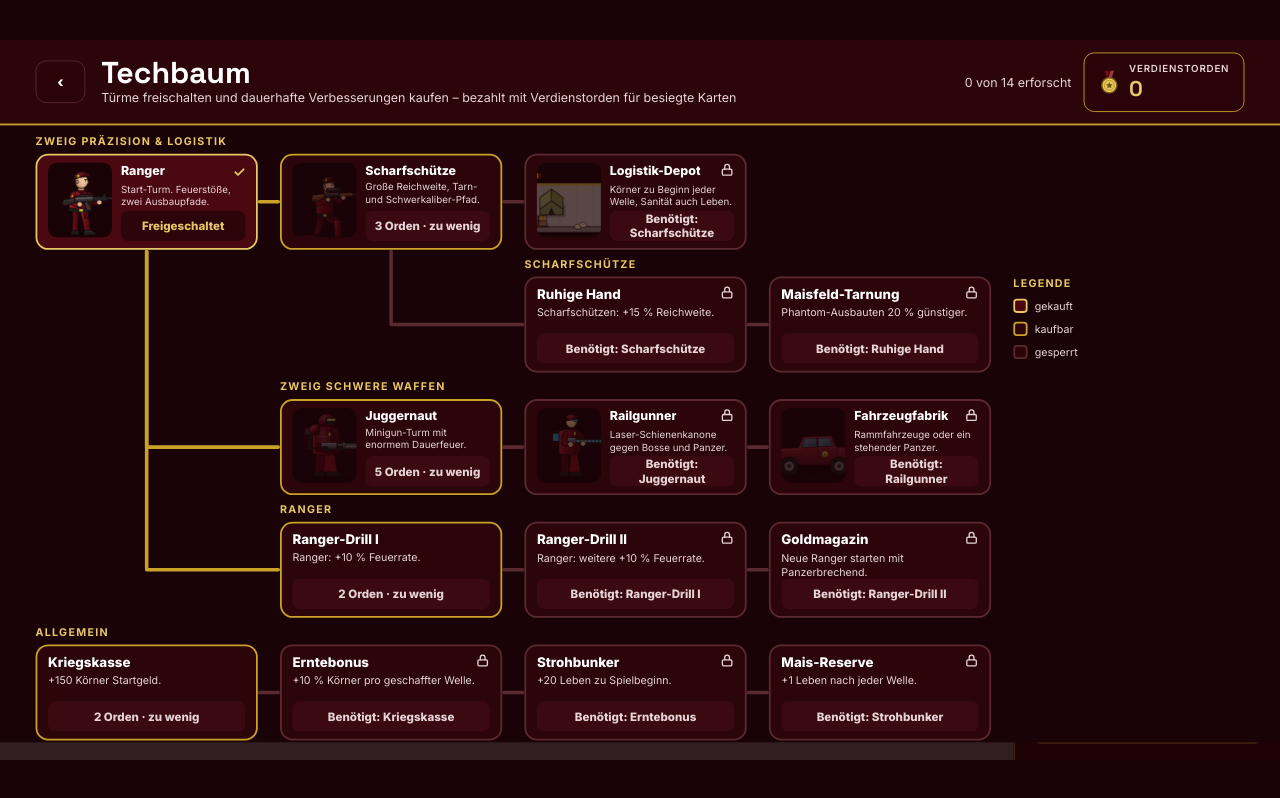
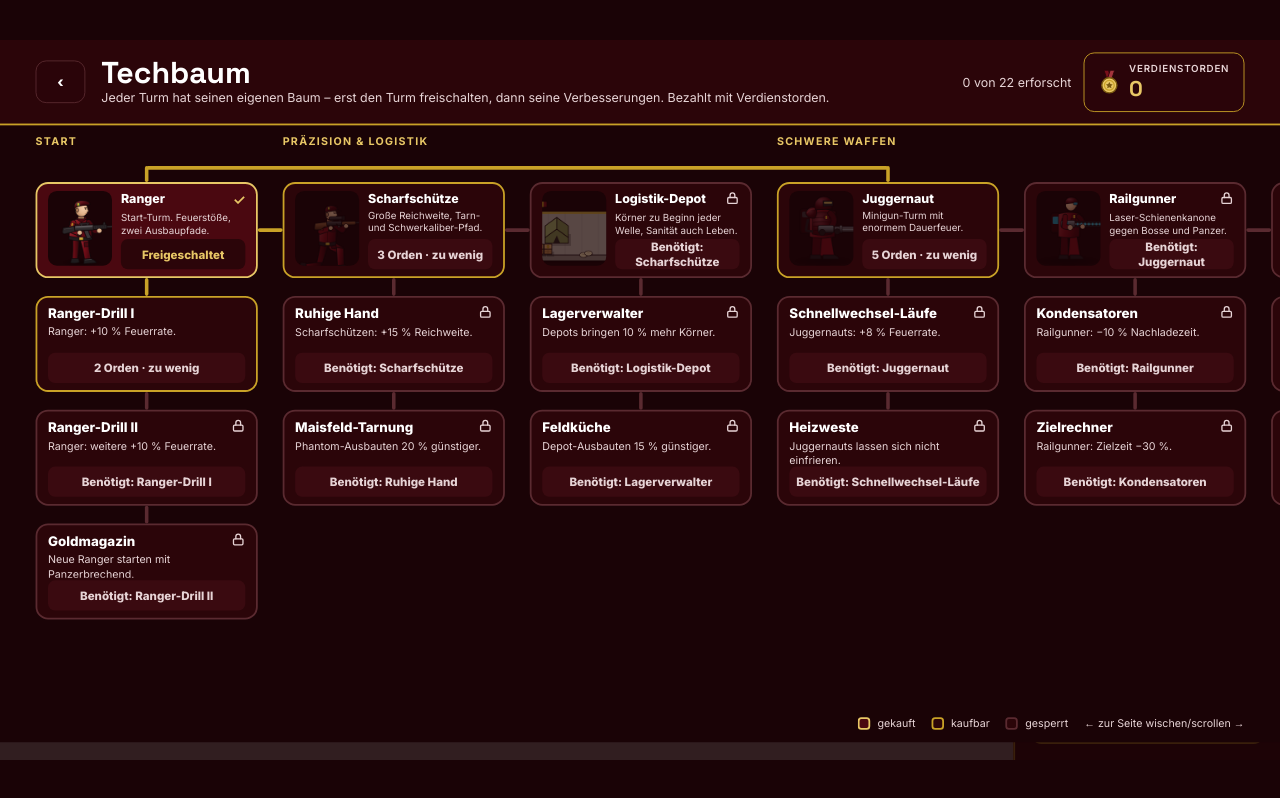
Before and after one commit to nikesieg4/MK-Militaer-Defense, a plain HTML site: page index.html in a window 1280 px wide. Both pictures are taken after a click on the button "Techbaum". Drawn offline with Linux system fonts and the light colour scheme.

Commit message:
Techbaum neu: jeder Turm mit eigenem Baum, Zweige, waagerecht scrollbar, neue Turm-Verbesserungen für Depot, Juggernaut, Railgunner und Fabrik
Co-Authored-By: Claude Opus 5.5 <noreply@anthropic.com>
Claude-Session: https://claude.ai/code/session_01H2UiKssafjRzK7unKsx8yK

```diff
--- a/index.html
+++ b/index.html
@@ -128,6 +128,6 @@ button{touch-action:manipulation}#feld{touch-action:none}
   <div id="toast" role="status" aria-live="polite" style="position:absolute;left:570px;top:96px;transform:translateX(-50%);display:none;z-index:5;background:#2B0509;border:2px solid #C9A227;border-radius:12px;padding:12px 20px;font-weight:800;font-size:17px;color:#E8C766;white-space:nowrap"></div>
   <div id="overlay"><div class="karte" id="overlayInhalt"></div></div>
 </div>
-<script src="spiel.js?v=2026-11-19-3"></script>
+<script src="spiel.js?v=2026-11-19-4"></script>
 </body>
 </html>
--- a/spiel.js
+++ b/spiel.js
@@ -1,7 +1,7 @@
 // Maiskolbistan Militär-Defense – Testkarte 1 (Westkolbistan)
 // Reines JavaScript, kein Bau-Schritt. Grafiken aus dem Maiskolbistan-Info-Repo (seiten/td-ranger-sprites).
 'use strict';
-const VERSION = '2026-11-19-3';   // bei jedem Update hochzählen (auch in index.html)
+const VERSION = '2026-11-19-4';   // bei jedem Update hochzählen (auch in index.html)
 
 (() => {
   const W = 1140, H = 810, MITTE = 570;
@@ -193,23 +193,35 @@ const VERSION = '2026-11-19-3';   // bei jedem Update hochzählen (auch in index
   };
 
   // Techbaum wie im Design: Spalte c, Zeile r; dauerhaft, bezahlt mit Verdienstorden (nur zwischen den Runden)
+  // Techbaum: jeder Turm hat einen eigenen Baum (Turm oben, darunter seine Verbesserungen).
+  // Türme stehen in Zweigen; der erste Turm eines Zweigs braucht den Ranger, die weiteren den Turm links daneben.
   const TECH = [
-    { id: 'ranger', n: 'Ranger', t: 'Start-Turm. Feuerstöße, zwei Ausbaupfade.', c: 0, r: 0, k: 0, bild: 'ranger' },
-    { id: 'sniper', n: 'Scharfschütze', t: 'Große Reichweite, Tarn- und Schwerkaliber-Pfad.', c: 1, r: 0, k: 3, req: 'ranger', bild: 'sniper' },
-    { id: 'depot', n: 'Logistik-Depot', t: 'Körner zu Beginn jeder Welle, Sanität auch Leben.', c: 2, r: 0, k: 3, req: 'sniper', bild: 'depot' },
-    { id: 'juggernaut', n: 'Juggernaut', t: 'Minigun-Turm mit enormem Dauerfeuer.', c: 1, r: 2, k: 5, req: 'ranger', bild: 'juggernaut' },
-    { id: 'railgun', n: 'Railgunner', t: 'Laser-Schienenkanone gegen Bosse und Panzer.', c: 2, r: 2, k: 6, req: 'juggernaut', bild: 'railgun' },
-    { id: 'fabrik', n: 'Fahrzeugfabrik', t: 'Rammfahrzeuge oder ein stehender Panzer.', c: 3, r: 2, k: 6, req: 'railgun', bild: 'fabrik' },
-    { id: 'ruhig', n: 'Ruhige Hand', t: 'Scharfschützen: +15 % Reichweite.', c: 2, r: 1, k: 2, req: 'sniper' },
-    { id: 'tarnung', n: 'Maisfeld-Tarnung', t: 'Phantom-Ausbauten 20 % günstiger.', c: 3, r: 1, k: 4, req: 'ruhig' },
-    { id: 'drill1', n: 'Ranger-Drill I', t: 'Ranger: +10 % Feuerrate.', c: 1, r: 3, k: 2, req: 'ranger' },
-    { id: 'drill2', n: 'Ranger-Drill II', t: 'Ranger: weitere +10 % Feuerrate.', c: 2, r: 3, k: 3, req: 'drill1' },
-    { id: 'goldmag', n: 'Goldmagazin', t: 'Neue Ranger starten mit Panzerbrechend.', c: 3, r: 3, k: 4, req: 'drill2' },
-    { id: 'kasse', n: 'Kriegskasse', t: '+150 Körner Startgeld.', c: 0, r: 4, k: 2 },
-    { id: 'ernte', n: 'Erntebonus', t: '+10 % Körner pro geschaffter Welle.', c: 1, r: 4, k: 3, req: 'kasse' },
-    { id: 'bunker', n: 'Strohbunker', t: '+20 Leben zu Spielbeginn.', c: 2, r: 4, k: 3, req: 'ernte' },
-    { id: 'reserve', n: 'Mais-Reserve', t: '+1 Leben nach jeder Welle.', c: 3, r: 4, k: 5, req: 'bunker' }
+    { id: 'ranger', n: 'Ranger', t: 'Start-Turm. Feuerstöße, zwei Ausbaupfade.', k: 0, bild: 'ranger', zweig: 'Start' },
+    { id: 'drill1', n: 'Ranger-Drill I', t: 'Ranger: +10 % Feuerrate.', k: 2, turm: 'ranger' },
+    { id: 'drill2', n: 'Ranger-Drill II', t: 'Ranger: weitere +10 % Feuerrate.', k: 3, turm: 'ranger' },
+    { id: 'goldmag', n: 'Goldmagazin', t: 'Neue Ranger starten mit Panzerbrechend.', k: 4, turm: 'ranger' },
+    { id: 'sniper', n: 'Scharfschütze', t: 'Große Reichweite, Tarn- und Schwerkaliber-Pfad.', k: 3, req: 'ranger', bild: 'sniper', zweig: 'Präzision & Logistik' },
+    { id: 'ruhig', n: 'Ruhige Hand', t: 'Scharfschützen: +15 % Reichweite.', k: 2, turm: 'sniper' },
+    { id: 'tarnung', n: 'Maisfeld-Tarnung', t: 'Phantom-Ausbauten 20 % günstiger.', k: 4, turm: 'sniper' },
+    { id: 'depot', n: 'Logistik-Depot', t: 'Körner zu Beginn jeder Welle, Sanität auch Leben.', k: 3, req: 'sniper', bild: 'depot', zweig: 'Präzision & Logistik' },
+    { id: 'depot1', n: 'Lagerverwalter', t: 'Depots bringen 10 % mehr Körner.', k: 3, turm: 'depot' },
+    { id: 'depot2', n: 'Feldküche', t: 'Depot-Ausbauten 15 % günstiger.', k: 3, turm: 'depot' },
+    { id: 'juggernaut', n: 'Juggernaut', t: 'Minigun-Turm mit enormem Dauerfeuer.', k: 5, req: 'ranger', bild: 'juggernaut', zweig: 'Schwere Waffen' },
+    { id: 'jug1', n: 'Schnellwechsel-Läufe', t: 'Juggernauts: +8 % Feuerrate.', k: 3, turm: 'juggernaut' },
+    { id: 'jug2', n: 'Heizweste', t: 'Juggernauts lassen sich nicht einfrieren.', k: 4, turm: 'juggernaut' },
+    { id: 'railgun', n: 'Railgunner', t: 'Laser-Schienenkanone gegen Bosse und Panzer.', k: 6, req: 'juggernaut', bild: 'railgun', zweig: 'Schwere Waffen' },
+    { id: 'rail1', n: 'Kondensatoren', t: 'Railgunner: −10 % Nachladezeit.', k: 3, turm: 'railgun' },
+    { id: 'rail2', n: 'Zielrechner', t: 'Railgunner: Zielzeit −30 %.', k: 4, turm: 'railgun' },
+    { id: 'fabrik', n: 'Fahrzeugfabrik', t: 'Rammfahrzeuge oder fahrende Panzer.', k: 6, req: 'railgun', bild: 'fabrik', zweig: 'Schwere Waffen' },
+    { id: 'fab1', n: 'Fließband', t: 'Fabriken schicken 15 % öfter Fahrzeuge.', k: 3, turm: 'fabrik' },
+    { id: 'fab2', n: 'Verbundpanzerung', t: 'Fahrzeuge haben 25 % mehr HP.', k: 4, turm: 'fabrik' },
+    { id: 'kasse', n: 'Kriegskasse', t: '+150 Körner Startgeld.', k: 2, allg: true },
+    { id: 'ernte', n: 'Erntebonus', t: '+10 % Körner pro geschaffter Welle.', k: 3, allg: true, req: 'kasse' },
+    { id: 'bunker', n: 'Strohbunker', t: '+20 Leben zu Spielbeginn.', k: 3, allg: true, req: 'ernte' },
+    { id: 'reserve', n: 'Mais-Reserve', t: '+1 Leben nach jeder Welle.', k: 5, allg: true, req: 'bunker' }
   ];
+  // Verbesserungen eines Turms bauen aufeinander auf (erste braucht den Turm)
+  TECH.forEach((d, i) => { if (d.turm) { const vor = TECH.slice(0, i).reverse().find((x) => x.turm === d.turm); d.req = vor ? vor.id : d.turm; } });
   // Genre je Karte: Genre-Gegner ersetzen die normalen größtenteils (85 %); Maisburg mischt alle Genres
   const GENRE = { paprikistan: 'dschungel', nordkolbistan: 'winter', maisdosistan: 'fabrik', ostkolbistan: 'marine', suedkolbistan: 'wueste', maisburg: 'alle' };
   const ERSATZ = {
@@ -224,7 +236,6 @@ const VERSION = '2026-11-19-3';   // bei jedem Update hochzählen (auch in index
     maisdosistan: { ende: 'schrottkoloss', mini: ['werkmeister'] }, ostkolbistan: { ende: 'seeschlange', mini: ['hovercraft'] }, suedkolbistan: { ende: 'sandsturmkhan', mini: ['raeuberhauptmann'] },
     maisburg: { ende: 'kolbenfresser', mini: ['kommandant', 'pistenraupe', 'werkmeister', 'hovercraft', 'raeuberhauptmann'] }
   };
-  const REIHEN = ['Zweig Präzision & Logistik', 'Scharfschütze', 'Zweig Schwere Waffen', 'Ranger', 'Allgemein'];
   const ORDEN = [3, 3, 4, 4, 5, 5, 6];   // Verdienstorden beim ersten Sieg je Karte (+1 je neuem Stern; Wiederholung: 1)
   const HP_KARTE = [1, 1.08, 1.16, 1.24, 1.32, 1.42, 1.55];
   const SPEICHER = 'mkd-fortschritt-1';
@@ -269,7 +280,7 @@ const VERSION = '2026-11-19-3';   // bei jedem Update hochzählen (auch in index
   const signaturOk = (o) => o && typeof o === 'object' && typeof o.pruefsumme === 'string' &&
     o.pruefsumme === pruefsumme(kanonisch({ spiel: o.spiel, version: o.version, gespeichert: o.gespeichert, daten: o.daten }));
   // Inhalt prüfen: nur bekannte Felder und sinnvolle Werte
-  const TECH_IDS = ['ranger', 'sniper', 'depot', 'juggernaut', 'railgun', 'fabrik', 'ruhig', 'tarnung', 'drill1', 'drill2', 'goldmag', 'kasse', 'ernte', 'bunker', 'reserve'];
+  const TECH_IDS = ['ranger', 'sniper', 'depot', 'juggernaut', 'railgun', 'fabrik', 'depot1', 'depot2', 'jug1', 'jug2', 'rail1', 'rail2', 'fab1', 'fab2', 'ruhig', 'tarnung', 'drill1', 'drill2', 'goldmag', 'kasse', 'ernte', 'bunker', 'reserve'];
   const KARTEN_IDS = ['westkolbistan', 'paprikistan', 'nordkolbistan', 'maisdosistan', 'ostkolbistan', 'suedkolbistan', 'maisburg'];
   const ganz = (v, a, b) => Number.isInteger(v) && v >= a && v <= b;
   function standPruefen(d) {
@@ -416,6 +427,10 @@ const VERSION = '2026-11-19-3';   // bei jedem Update hochzählen (auch in index
     for (let i = 0; i < t.b; i++) add(def.B[i].d);
     if (t.typ === 'ranger') { if (P.tech.drill1) w.reload *= 0.9; if (P.tech.drill2) w.reload *= 0.9; }
     if (t.typ === 'sniper' && P.tech.ruhig) w.range *= 1.15;
+    if (t.typ === 'juggernaut' && P.tech.jug1) w.reload *= 0.92;
+    if (t.typ === 'railgun' && P.tech.rail1) w.reload *= 0.9;
+    if (t.typ === 'railgun' && P.tech.rail2 && w.zielzeit) w.zielzeit *= 0.7;
+    if (t.typ === 'fabrik') { if (P.tech.fab1) w.intervall *= 0.85; if (P.tech.fab2) w.kraft *= 1.25; }
     if (w.dauerfeuer && t.typ !== 'juggernaut') { w.reload = 0.15; w.burst = 1; }
     if (w.reloadSetzen) w.reload = w.reloadSetzen;
     if (S && t.heBis > S.zeit) { w.range += 6; w.heAktiv = true; }
@@ -426,13 +441,14 @@ const VERSION = '2026-11-19-3';   // bei jedem Update hochzählen (auch in index
     w.reload = Math.max(0.05, w.reload);
     w.rangePx = w.range * EINHEIT;
     if (def.fabrik) { w.fabrik = true; w.stand = t.b > t.a; if (!w.stand) { w.range = 0; w.rangePx = 0; } w.intervall = Math.max(2, w.intervall); }
-    if (def.depot) { w.koernerProWelle = Math.round(w.geld * w.faktor); w.depot = true; }
+    if (def.depot) { w.koernerProWelle = Math.round(w.geld * w.faktor * (P.tech.depot1 ? 1.1 : 1)); w.depot = true; }
     return w;
   }
   function ausbauKosten(t, pfad) {
     const def = TUERME[t.typ], stufe = pfad === 'A' ? t.a : t.b;
     let k = def[pfad][stufe].k;
     if (t.typ === 'sniper' && pfad === 'A' && P.tech.tarnung) k = Math.round(k * 0.8);
+    if (t.typ === 'depot' && P.tech.depot2) k = Math.round(k * 0.85);
     return k;
   }
   const zahl = (n) => (Math.round(n * 100) / 100).toLocaleString('de-DE');
@@ -771,7 +787,7 @@ const VERSION = '2026-11-19-3';   // bei jedem Update hochzählen (auch in index
     }
     if (F.frost && bereit('frost', F.frost.cd)) {
       let ziel = null, best = F.frost.r;
-      for (const t of S.tuerme) { const d = Math.hypot(t.x - g.x, t.y - g.y); if (d < best && !TUERME[t.typ].depot && !werte(t).stunImmun) { best = d; ziel = t; } }
+      for (const t of S.tuerme) { const d = Math.hypot(t.x - g.x, t.y - g.y); if (d < best && !TUERME[t.typ].depot && !werte(t).stunImmun && !(t.typ === 'juggernaut' && P.tech.jug2)) { best = d; ziel = t; } }
       if (ziel) { ziel.betaeubtBis = Math.max(ziel.betaeubtBis || 0, S.zeit + F.frost.dauer); ziel.frostBis = S.zeit + F.frost.dauer; S.texte.push({ x: ziel.x, y: ziel.y - 60, text: 'Eingefroren!', farbe: '#9FE0FF', t: 0 }); }
       else g.cds.frost = 0.5;
     }
@@ -1175,38 +1191,52 @@ const VERSION = '2026-11-19-3';   // bei jedem Update hochzählen (auch in index
   let techZurueck = null;
   function techZeigen(zurueck) {
     if (zurueck) techZurueck = zurueck;
-    const NW = 250, NH = 108, X = [40, 315, 590, 865, 1140], Y = [128, 266, 404, 542, 680], byId = {};
+    const NW = 250, NH = 108, SP = 278, Y0 = 62, DY = 128, byId = {};
     TECH.forEach((d) => { byId[d.id] = d; });
-    let linien = '', knoten = '', zahl = 0;
+    // Spalten: jeder Turm eine Spalte, darunter seine Verbesserungen; ganz rechts „Allgemein“
+    const tuerme = TECH.filter((d) => d.bild), pos = {};
+    tuerme.forEach((d, i) => { pos[d.id] = { x: 40 + i * SP, y: Y0 }; TECH.filter((u) => u.turm === d.id).forEach((u, r) => { pos[u.id] = { x: 40 + i * SP, y: Y0 + (r + 1) * DY }; }); });
+    const ax = 40 + tuerme.length * SP + 30;
+    TECH.filter((d) => d.allg).forEach((d, r) => { pos[d.id] = { x: ax, y: Y0 + r * DY }; });
+    const breite = ax + NW + 40;
+    let linien = '', knoten = '', schilder = '', zahl = 0;
+    const seg = (x, y, w, h, c) => `<div aria-hidden="true" style="position:absolute;left:${x}px;top:${y}px;width:${w}px;height:${h}px;background:${c};border-radius:2px"></div>`;
     for (const d of TECH) {
       if (!d.req) continue;
-      const p = byId[d.req], c = P.tech[p.id] ? '#C9A227' : '#5A2A30';
-      const x1 = X[p.c], y1 = Y[p.r], x2 = X[d.c], y2 = Y[d.r];
-      const seg = (x, y, w, h) => `<div aria-hidden="true" style="position:absolute;left:${x}px;top:${y}px;width:${w}px;height:${h}px;background:${c};border-radius:2px"></div>`;
-      if (p.r === d.r) linien += seg(x1 + NW, y1 + NH / 2 - 2, x2 - x1 - NW, 4);
-      else { const cx = x1 + NW / 2 - 2; linien += seg(cx, y1 + NH, 4, y2 + NH / 2 - y1 - NH) + seg(cx, y2 + NH / 2 - 2, x2 - cx, 4); }
-    }
+      const p = pos[d.req], q = pos[d.id], c = P.tech[d.req] ? '#C9A227' : '#5A2A30';
+      if (p.x === q.x) linien += seg(p.x + NW / 2 - 2, p.y + NH, 4, q.y - p.y - NH, c);                 // senkrecht in der Spalte
+      else if (q.x - p.x === SP && !d.turm) linien += seg(p.x + NW, p.y + NH / 2 - 2, SP - NW, 4, c);  // Nachbar im Zweig
+      else { const yb = Y0 - 18; linien += seg(p.x + NW / 2 - 2, yb, 4, 18, c) + seg(p.x + NW / 2, yb, q.x - p.x, 4, c) + seg(q.x + NW / 2 - 2, yb, 4, 18, c); }   // Zweig-Anfang ← Ranger
+    }
+    // Zweig-Beschriftungen über den Türmen
+    let vorher = null;
+    tuerme.forEach((d, i) => { if (d.zweig !== vorher) { schilder += `<div style="position:absolute;left:${40 + i * SP}px;top:8px;font-size:12px;font-weight:700;letter-spacing:.12em;text-transform:uppercase;color:#E8C766">${d.zweig}</div>`; vorher = d.zweig; } });
+    schilder += `<div style="position:absolute;left:${ax}px;top:8px;font-size:12px;font-weight:700;letter-spacing:.12em;text-transform:uppercase;color:#E8C766">Allgemein</div>`;
     for (const d of TECH) {
       const hat = !!P.tech[d.id]; if (hat) zahl++;
       const reqOk = !d.req || !!P.tech[d.req], frei = !hat && reqOk && !d.bald, kann = frei && P.orden >= d.k;
-      let btn = hat ? (d.k ? 'Gekauft' : 'Freigeschaltet') : d.bald ? 'Bald' : !reqOk ? 'Benötigt: ' + byId[d.req].n : kann ? (d.bild ? 'Freischalten · ' : 'Kaufen · ') + d.k + (d.bild ? '' : ' Orden') : d.k + ' Orden · zu wenig';
-      const rand = hat ? '#E8C766' : frei ? '#C9A227' : '#5A2A30';
+      const btn = hat ? (d.k ? 'Gekauft' : 'Freigeschaltet') : d.bald ? 'Bald' : !reqOk ? 'Benötigt: ' + byId[d.req].n : kann ? (d.bild ? 'Freischalten · ' : 'Kaufen · ') + d.k + (d.bild ? '' : ' Orden') : d.k + ' Orden · zu wenig';
+      const rand = hat ? '#E8C766' : frei ? '#C9A227' : '#5A2A30', { x, y } = pos[d.id];
       const img = d.bild ? `<div style="width:72px;height:84px;flex-shrink:0;border-radius:10px;background:#1A0306;overflow:hidden"><div style="${schraegStil(d.bild, 0, 0, 120)};width:120px;height:120px;margin:-20px 0 0 -24px;opacity:${hat ? 1 : 0.4}"></div></div>` : '';
-      knoten += `<div style="position:absolute;left:${X[d.c]}px;top:${Y[d.r]}px;width:${NW}px;height:${NH}px;box-sizing:border-box;border-radius:14px;border:2px solid ${rand};background:${hat ? '#4A0810' : '#2B0509'};display:flex;gap:10px;padding:8px 12px;opacity:${d.bald ? 0.55 : 1}">${img}
+      knoten += `<div style="position:absolute;left:${x}px;top:${y}px;width:${NW}px;height:${NH}px;box-sizing:border-box;border-radius:14px;border:2px solid ${rand};background:${hat ? '#4A0810' : '#2B0509'};display:flex;gap:10px;padding:8px 12px;opacity:${d.bald ? 0.55 : 1}">${img}
         <div style="flex:1;min-width:0;display:flex;flex-direction:column;gap:3px"><div style="display:flex;justify-content:space-between;gap:6px"><span style="font-size:${d.bild ? 14 : 15}px;font-weight:800;white-space:nowrap;overflow:hidden;text-overflow:ellipsis">${d.n}</span>${hat ? '<span style="color:#E8C766;font-weight:800" aria-label="gekauft">✓</span>' : !reqOk || d.bald ? `<span style="color:#E7D4D6" aria-label="gesperrt">${SCHLOSS}</span>` : ''}</div>
         <span style="font-size:${d.bild ? 11 : 12}px;line-height:1.3;color:#E7D4D6;flex:1;min-height:0;overflow:hidden">${d.t}</span>
         <button type="button" data-tech="${d.id}" ${kann ? '' : 'disabled'} style="height:34px;flex-shrink:0;border-radius:8px;border:none;background:${kann ? '#C9A227' : hat ? '#2B0509' : '#3A0A10'};color:${kann ? '#1C1416' : hat ? '#E8C766' : '#E7D4D6'};font-size:13px;font-weight:800;cursor:${kann ? 'pointer' : 'default'}">${btn}</button></div></div>`;
     }
-    const labels = REIHEN.map((r, k) => `<div style="position:absolute;left:${X[Math.min(...TECH.filter((d) => d.r === k).map((d) => d.c))]}px;top:${Y[k] - 22}px;font-size:12px;font-weight:700;letter-spacing:.12em;text-transform:uppercase;color:#E8C766">${r}</div>`).join('');
+    const legende = `<div style="position:absolute;right:40px;bottom:14px;display:flex;gap:18px;font-size:12px;color:#E7D4D6;align-items:center">
+        <span style="display:flex;align-items:center;gap:8px"><span style="width:14px;height:14px;border-radius:4px;border:2px solid #E8C766;background:#4A0810"></span>gekauft</span>
+        <span style="display:flex;align-items:center;gap:8px"><span style="width:14px;height:14px;border-radius:4px;border:2px solid #C9A227;background:#2B0509"></span>kaufbar</span>
+        <span style="display:flex;align-items:center;gap:8px"><span style="width:14px;height:14px;border-radius:4px;border:2px solid #5A2A30;background:#2B0509"></span>gesperrt</span>
+        <span>${breite > 1440 ? '← zur Seite wischen/scrollen →' : ''}</span></div>`;
+    const alteScroll = $('techFlaeche') ? $('techFlaeche').scrollLeft : 0;
     overlay(`<div style="position:absolute;left:0;top:0;width:1440px;height:96px;box-sizing:border-box;padding:0 40px;display:flex;align-items:center;justify-content:space-between;background:#2B0509;border-bottom:2px solid #C9A227">
         <div style="display:flex;align-items:center;gap:18px"><button type="button" id="techZu" class="knopf" aria-label="Zurück" style="width:48px">‹</button>
-          <div><h1 style="margin:0;font-size:34px;line-height:1">Techbaum</h1><span style="font-size:14px;color:#E7D4D6">Türme freischalten und dauerhafte Verbesserungen kaufen – bezahlt mit Verdienstorden für besiegte Karten</span></div></div>
+          <div><h1 style="margin:0;font-size:34px;line-height:1">Techbaum</h1><span style="font-size:14px;color:#E7D4D6">Jeder Turm hat seinen eigenen Baum – erst den Turm freischalten, dann seine Verbesserungen. Bezahlt mit Verdienstorden.</span></div></div>
         <div style="display:flex;align-items:center;gap:14px"><span style="font-size:14px;color:#E7D4D6">${zahl - 1} von ${TECH.length - 1} erforscht</span>${vorratChip()}</div></div>
-      ${labels}${linien}${knoten}
-      <div style="position:absolute;left:1140px;top:266px;width:250px;display:flex;flex-direction:column;gap:10px;font-size:12px;color:#E7D4D6"><span style="font-weight:700;letter-spacing:.12em;text-transform:uppercase;color:#E8C766">Legende</span>
-        <span style="display:flex;align-items:center;gap:8px"><span style="width:16px;height:16px;border-radius:4px;border:2px solid #E8C766;background:#4A0810"></span>gekauft</span>
-        <span style="display:flex;align-items:center;gap:8px"><span style="width:16px;height:16px;border-radius:4px;border:2px solid #C9A227;background:#2B0509"></span>kaufbar</span>
-        <span style="display:flex;align-items:center;gap:8px"><span style="width:16px;height:16px;border-radius:4px;border:2px solid #5A2A30;background:#2B0509"></span>gesperrt</span></div>`, true);
+      <div id="techFlaeche" style="position:absolute;left:0;top:98px;width:1440px;height:670px;overflow-x:auto;overflow-y:hidden;touch-action:pan-x"><div style="position:relative;width:${breite}px;height:650px">${schilder}${linien}${knoten}</div></div>${legende}`, true);
+    $('techFlaeche').scrollLeft = alteScroll;
+    // Mausrad scrollt waagerecht
+    $('techFlaeche').addEventListener('wheel', (ev) => { if (Math.abs(ev.deltaY) > Math.abs(ev.deltaX)) { $('techFlaeche').scrollLeft += ev.deltaY; ev.preventDefault(); } }, { passive: false });
     document.querySelectorAll('[data-tech]').forEach((b) => b.onclick = () => {
       const d = byId[b.dataset.tech];
       if (P.tech[d.id] || P.orden < d.k || (d.req && !P.tech[d.req]) || d.bald) return;
```
Also changed, not shown: 1 other file.
